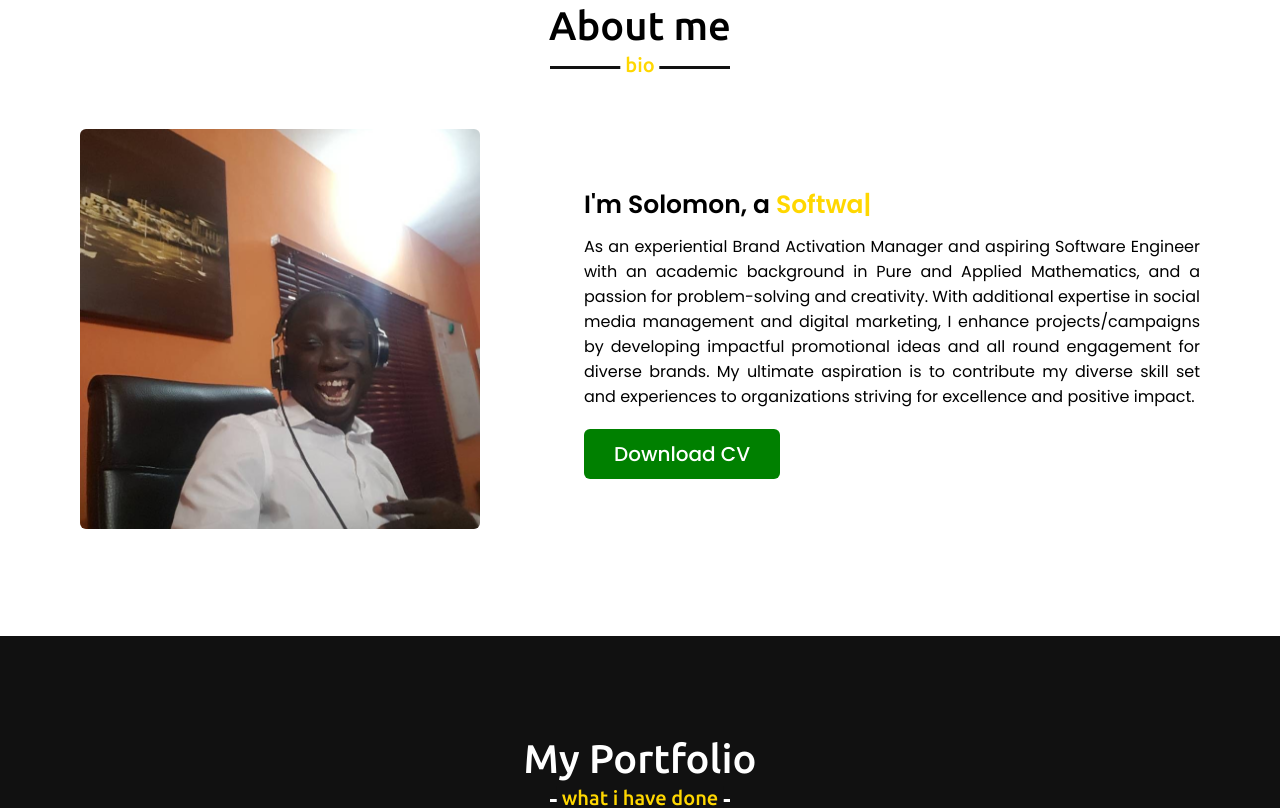
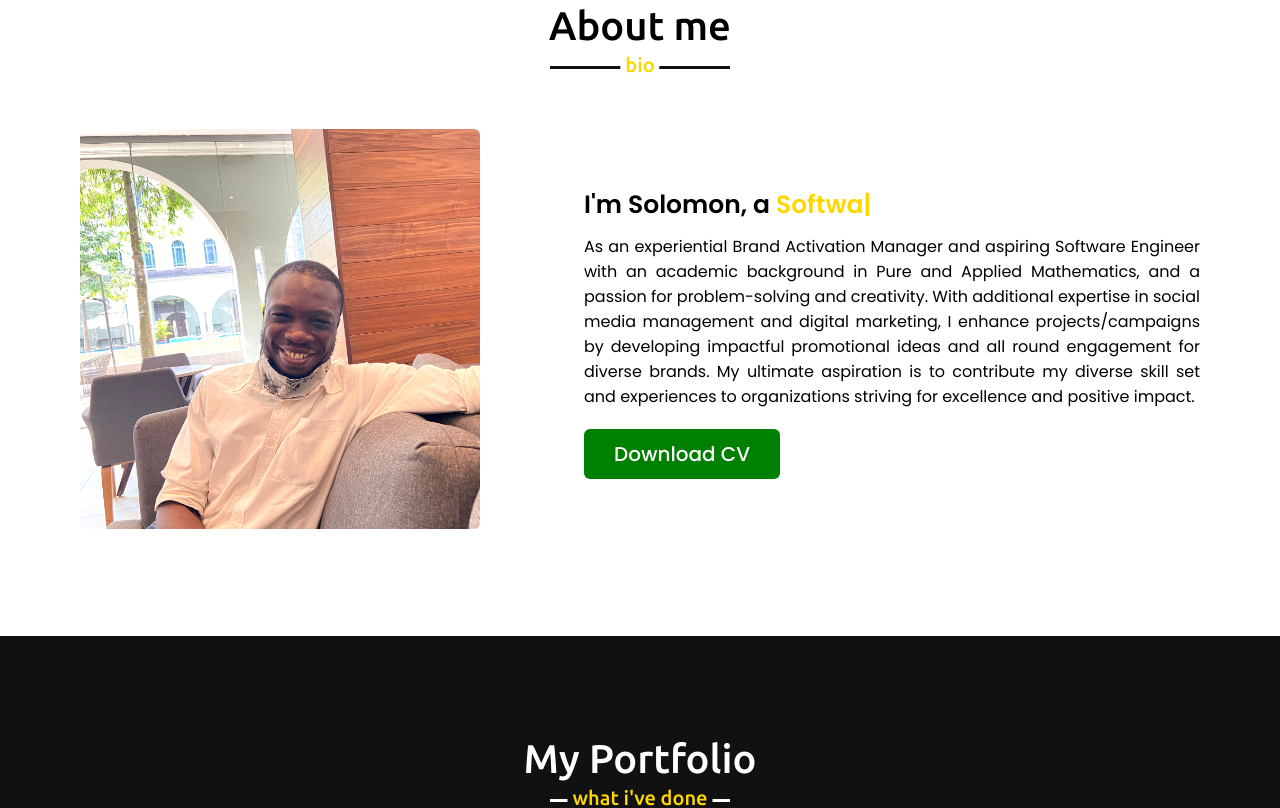
Before and after one commit to Darth-Jade-i/Darth-Jade-i.github.io, a plain HTML site: page index.html in a window 1280 px wide. Shown: the part 897-1705 px from the top of the page. Drawn offline with nearby package versions, Linux system fonts and the light colour scheme.

Commit message:
website1 commit

```diff
--- a/index.html
+++ b/index.html
@@ -60,7 +60,7 @@
             <h2 class="title">About me</h2>
             <div class="about-content">
                 <div class="column left">
-                    <img src="profile-1.jpg" alt="">
+                    <img src="Brand activation manager.jpg" alt="">
                 </div>
                 <div class="column right">
                     <div class="text">I'm Solomon, a <span class="typing-2"></span></div>
--- a/style.css
+++ b/style.css
@@ -300,7 +300,7 @@ a[href] {
 .portfolio .title::after,
 .brands .title::after{
     background: #111;
-    content: "what i have done";
+    content: "what i've done";
 }
 .portfolio .portfolio-content .card{
     width: calc(33% - 20px);
@@ -520,7 +520,7 @@ video {
 
 /* contact section styling */
 .contact .title::after{
-    content: "get in touch";
+    content: "let's connect";
 }
 .contact .contact-content .column{
     width: calc(50% - 30px);
```
Also changed, not shown: Banner.jpg (added), Brand activation manager.jpg (added).
